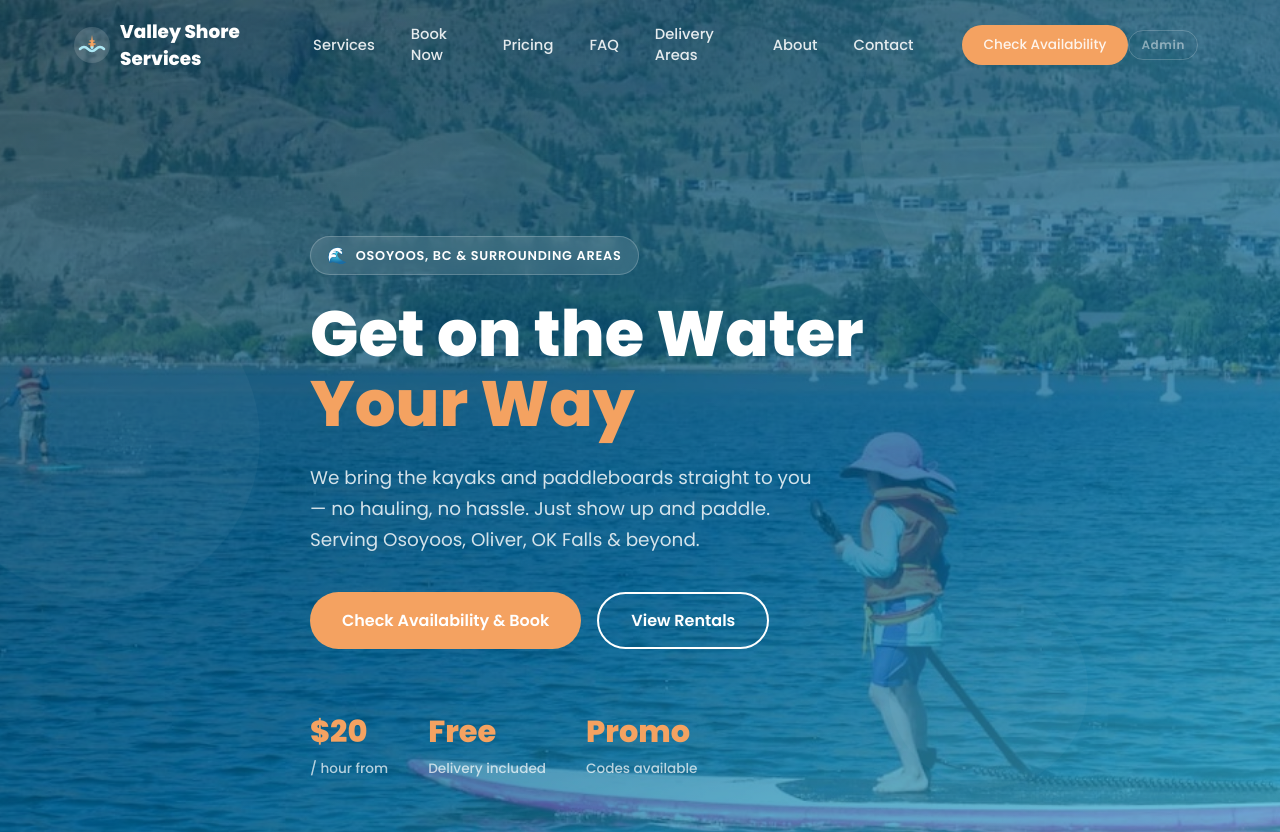
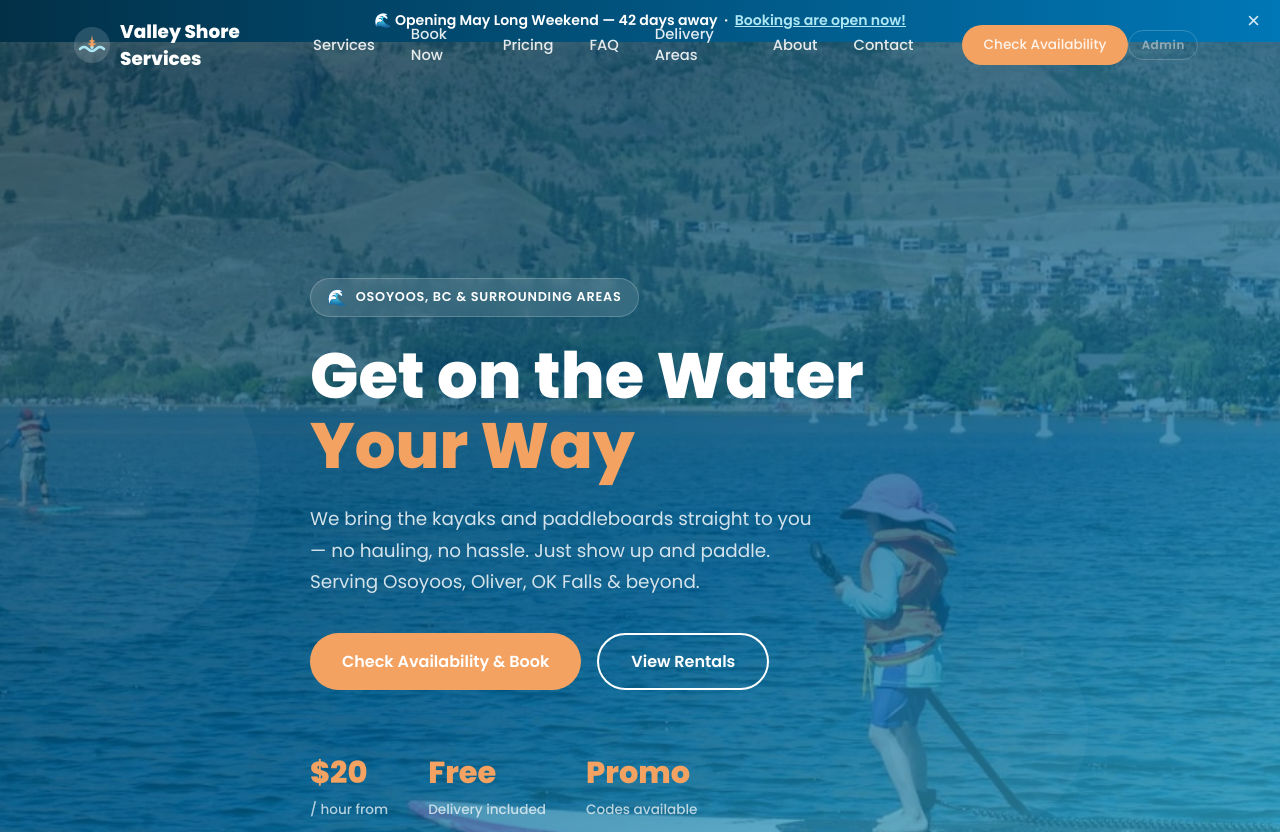
Before and after one commit to PoorboyTTV/ValleyShore, a plain HTML site: page index.html in a window 1280 px wide. Shown: the top 832 px of the page. Drawn offline with Linux system fonts and the light colour scheme; no server answers.

Commit message:
Add favicon, sticky call button, season banner, and robots.txt
Co-Authored-By: Claude Sonnet 4.6 <noreply@anthropic.com>

```diff
--- a/index.html
+++ b/index.html
@@ -7,6 +7,7 @@
   <meta name="description" content="Rent kayaks, paddleboards & bundles in Osoyoos, BC. Free delivery to your beach, dock, or campsite. Book online or call 250-320-7592. Serving Osoyoos, Oliver & OK Falls." />
   <meta name="keywords" content="kayak rental Osoyoos, paddleboard rental Osoyoos, SUP rental Osoyoos Lake, kayak hire BC, things to do Osoyoos, South Okanagan water sports, paddleboard delivery Osoyoos" />
   <link rel="canonical" href="https://www.valleyshoreservices.com/" />
+  <link rel="icon" type="image/svg+xml" href="favicon.svg" />
 
   <!-- Open Graph / Social Sharing -->
   <meta property="og:type" content="website" />
@@ -535,6 +536,32 @@
     .fc-verdict.caution{ background: rgba(255,87,34,.35); }
     .fc-verdict.danger { background: rgba(244,67,54,.35); }
 
+    /* ========== SEASON BANNER ========== */
+    .season-banner {
+      background: linear-gradient(90deg, #023047, #0077B6);
+      color: #fff; text-align: center; padding: 11px 52px;
+      font-size: .88rem; font-weight: 600; position: relative; z-index: 200; line-height: 1.4;
+    }
+    .season-banner a { color: #ADE8F4; text-decoration: underline; }
+    .season-close {
+      position: absolute; right: 14px; top: 50%; transform: translateY(-50%);
+      background: none; border: none; color: rgba(255,255,255,.85); font-size: 1.4rem;
+      cursor: pointer; line-height: 1; padding: 2px 6px; border-radius: 4px;
+    }
+    .season-close:hover { color: #fff; background: rgba(0,0,0,.15); }
+
+    /* ========== STICKY CALL BUTTON (mobile only) ========== */
+    .sticky-call {
+      display: none;
+      position: fixed; bottom: 22px; left: 50%; transform: translateX(-50%);
+      z-index: 8000; background: var(--ocean); color: #fff;
+      padding: 15px 36px; border-radius: 50px;
+      font-family: inherit; font-size: 1rem; font-weight: 700;
+      box-shadow: 0 6px 24px rgba(0,119,182,.45); white-space: nowrap;
+      align-items: center; gap: 8px; border: none; cursor: pointer; text-decoration: none;
+    }
+    @media (max-width: 768px) { .sticky-call { display: flex; } }
+
     /* ========== NOTICE BANNER ========== */
     .notice-banner {
       background: linear-gradient(90deg,var(--sand-dk),var(--sand));
@@ -618,6 +645,12 @@
   </style>
 </head>
 <body>
+
+<!-- ===== SEASON BANNER ===== -->
+<div class="season-banner" id="seasonBanner" style="display:none;">
+  <span id="seasonText"></span>
+  <button class="season-close" onclick="sessionStorage.setItem('seasonDismissed','1');this.parentElement.style.display='none'" title="Dismiss">×</button>
+</div>
 
 <!-- ===== NOTICE BANNER ===== -->
 <div class="notice-banner" id="noticeBanner" style="display:none;">
@@ -1848,6 +1881,24 @@
       .catch(() => showToast('Could not submit — please call/text 250-320-7592'));
   }
 
+  /* ---- SEASON BANNER ---- */
+  (function() {
+    if (sessionStorage.getItem('seasonDismissed')) return;
+    const now = new Date();
+    const openDate  = new Date('2026-05-16');
+    const closeDate = new Date('2026-09-30');
+    const text = document.getElementById('seasonText');
+    const banner = document.getElementById('seasonBanner');
+    if (now < openDate) {
+      const days = Math.ceil((openDate - now) / 86400000);
+      text.innerHTML = `🌊 Opening May Long Weekend — ${days} day${days !== 1 ? 's' : ''} away &nbsp;·&nbsp; <a href="#book">Bookings are open now!</a>`;
+      banner.style.display = 'block';
+    } else if (now <= closeDate) {
+      text.innerHTML = `🌊 Now Open for the Season! &nbsp;·&nbsp; <a href="#book">Book online</a> or call <a href="tel:2503207592">250-320-7592</a>`;
+      banner.style.display = 'block';
+    }
+  })();
+
   /* ---- NOTICE BANNER ---- */
   (function() {
     const notice = localStorage.getItem('vss_notice');
@@ -1877,5 +1928,9 @@
     }
   });
 </script>
+
+<!-- ===== STICKY CALL BUTTON (mobile) ===== -->
+<a href="tel:2503207592" class="sticky-call">📞 Call / Text Us</a>
+
 </body>
 </html>
--- /dev/null
+++ b/robots.txt
@@ -0,0 +1,4 @@
+User-agent: *
+Allow: /
+
+Sitemap: https://www.valleyshoreservices.com/sitemap.xml
```
Also changed, not shown: favicon.svg (added).
